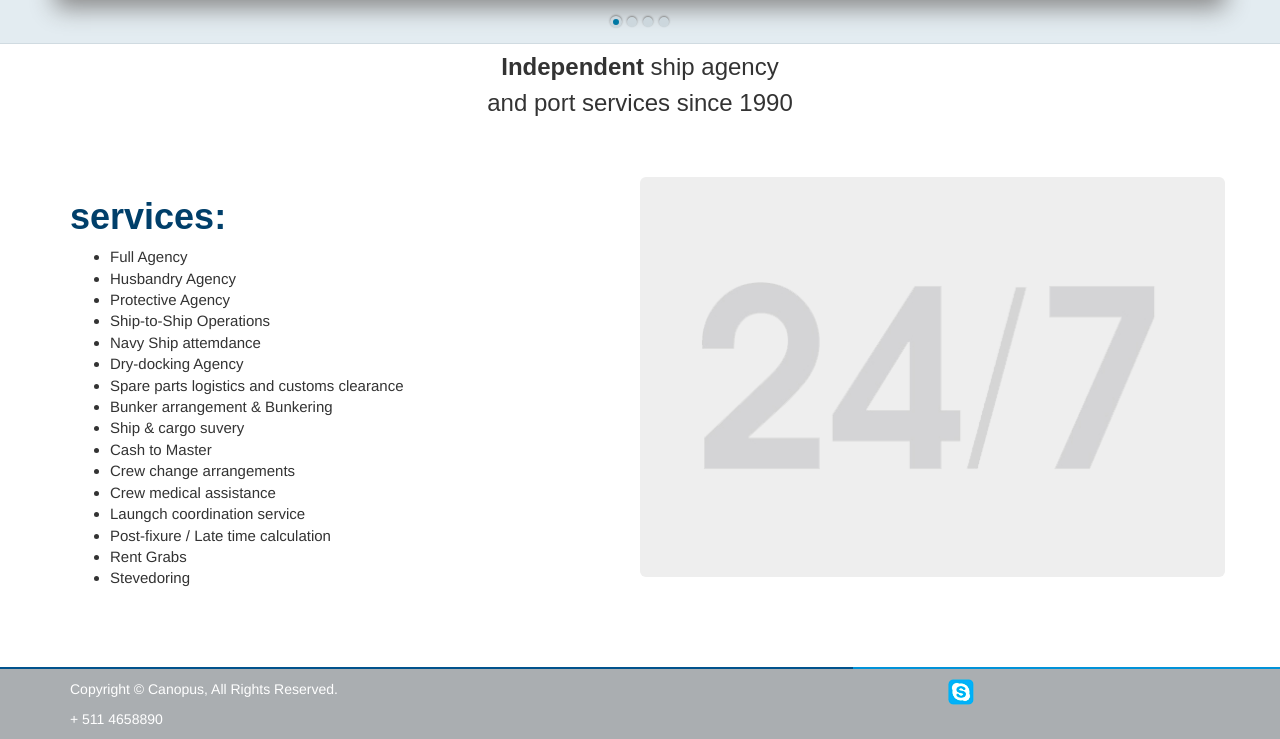
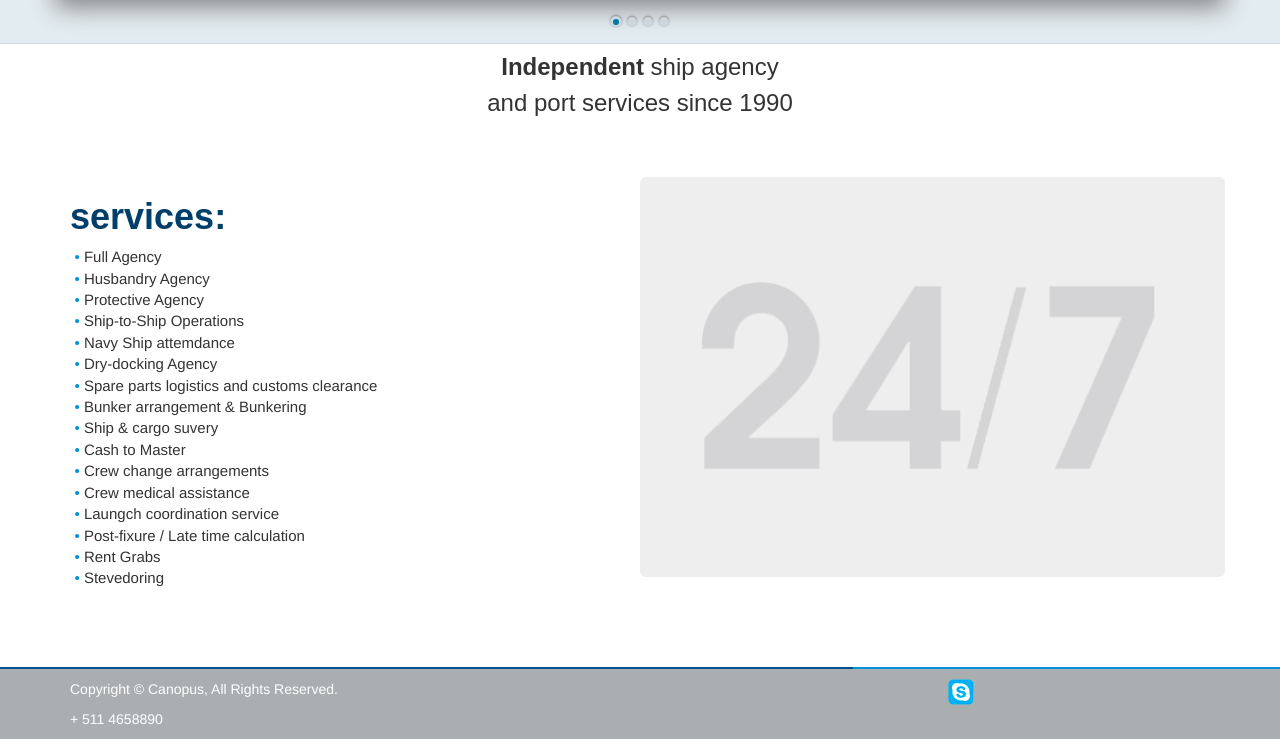
Before and after one commit to enlacee/canopus, a plain HTML site: page services.html in a window 1280 px wide. Shown: the part 587-1326 px from the top of the page. Drawn offline with Linux system fonts and the light colour scheme.

Commit message:
update list

```diff
--- a/assets/css/style.css
+++ b/assets/css/style.css
@@ -55,6 +55,24 @@
 
 .carousel-indicators .active {
   background-color: #0078a4;
+}
+
+/* style list custom
+------------------------------------------------*/
+.listCustom ul {
+    list-style: none;
+    padding:0;
+    margin:0;
+}
+
+.listCustom li {
+    padding-left: 1em;
+    text-indent: -.7em;
+}
+
+.listCustom li:before {
+    content: "• ";
+    color: #0192d8; /* or whatever color you prefer */
 }
 
 
--- a/services.html
+++ b/services.html
@@ -139,7 +139,7 @@
                 <h4 class="text-center title-slide margin-bottom-60">and port services since 1990</h4>
 
 
-                    <div class="col-md-6">
+                    <div class="col-md-6 listCustom">
                         <h1 class="color-text-blue-dark title-service">services:</h1>
                         <ul class="title-service-subtitle">
                             <li>Full Agency</li>
```
